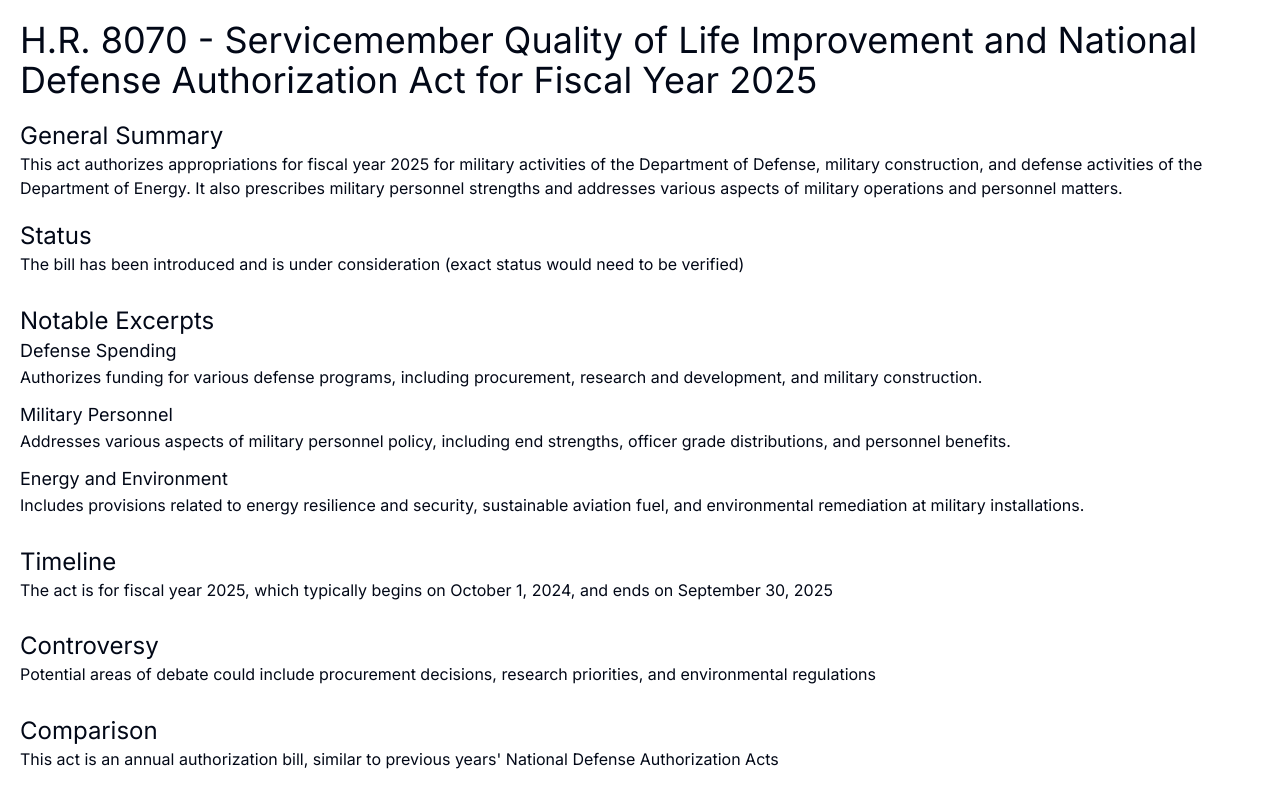
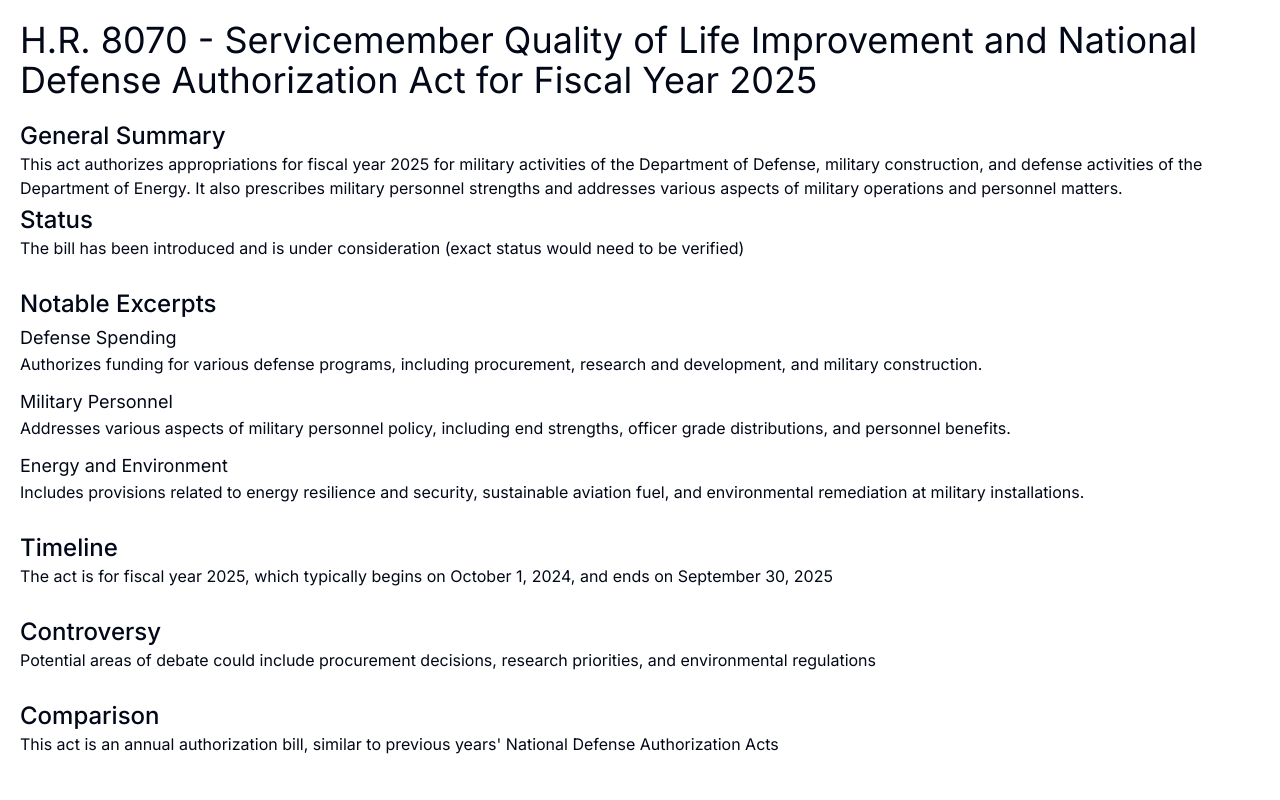
Before and after one commit to IzuEneh/policy-pulse, a Next.js app: page /bill-0 in a window 1280 px wide. Built offline with nearby package versions, Linux system fonts and the light colour scheme.

Commit message:
tweak details page

```diff
--- a/src/app/[id]/page.tsx
+++ b/src/app/[id]/page.tsx
@@ -40,10 +40,8 @@ const summaries = [
 	},
 	{
 		id: "bill-1",
-    title:
-      "Preventing Sex Trafficking and Strengthening Families Act",
-    summary:
-      `The "Preventing Sex Trafficking and Strengthening Families Act" aims to prevent and address sex trafficking of children in foster care,
+		title: "Preventing Sex Trafficking and Strengthening Families Act",
+		summary: `The "Preventing Sex Trafficking and Strengthening Families Act" aims to prevent and address sex trafficking of children in foster care,
       extend and improve adoption incentives, and enhance international child support recovery.`,
 		notableSections: [
 			{
@@ -65,10 +63,8 @@ const summaries = [
 					"Enhances efforts to locate and assist runaway foster children vulnerable to trafficking",
 			},
 		],
-    timeline:
-      "Introduced September 29, 2014 and is now law",
-    status:
-      "Became law",
+		timeline: "Introduced September 29, 2014 and is now law",
+		status: "Became law",
 		controversy:
 			"Debate may focus on funding allocations and the balance between child protection and administrative burdens on states.",
 		comparison:
@@ -86,19 +82,19 @@ export default function Details({ params }: { params: { id: string } }) {
 	return (
 		<main className="flex min-h-screen flex-col p-5 gap-5">
 			<h1 className="text-4xl">{fullSummary.title}</h1>
-      <div className="flex flex-1 flex-col gap-5">
+			<div className="flex flex-1 flex-col gap-1">
 				<div>
-          <h2 className="text-2xl">General Summary</h2>
+					<h2 className="text-2xl font-medium">General Summary</h2>
 					<div>
 						<p>{fullSummary.summary}</p>
 					</div>
 				</div>
 				<div className="flex flex-1 flex-col">
-          <h2 className="text-2xl capitalize">status</h2>
+					<h2 className="text-2xl capitalize font-medium">status</h2>
 					<p>{fullSummary.status}</p>
 				</div>
-        <div className="flex flex-1 flex-col">
-          <h2 className="text-2xl">Notable Excerpts</h2>
+				<div className="flex flex-1 flex-col gap-1">
+					<h2 className="text-2xl font-medium">Notable Excerpts</h2>
 					<div className="flex flex-1 gap-3 flex-col">
 						{fullSummary.notableSections.map((section) => (
 							<div key={section.id}>
@@ -109,15 +105,15 @@ export default function Details({ params }: { params: { id: string } }) {
 					</div>
 				</div>
 				<div className="flex flex-1 flex-col">
-          <h2 className="text-2xl capitalize">timeline</h2>
+					<h2 className="text-2xl capitalize font-medium">timeline</h2>
 					<p>{fullSummary.timeline}</p>
 				</div>
 				<div className="flex flex-1 flex-col">
-          <h2 className="text-2xl capitalize">controversy</h2>
+					<h2 className="text-2xl capitalize font-medium">controversy</h2>
 					<p>{fullSummary.controversy}</p>
 				</div>
 				<div className="flex flex-1 flex-col">
-          <h2 className="text-2xl capitalize">comparison</h2>
+					<h2 className="text-2xl capitalize font-medium">comparison</h2>
 					<p>{fullSummary.comparison}</p>
 				</div>
 			</div>
```
Lines whose indentation alone changed are shown as unchanged.
